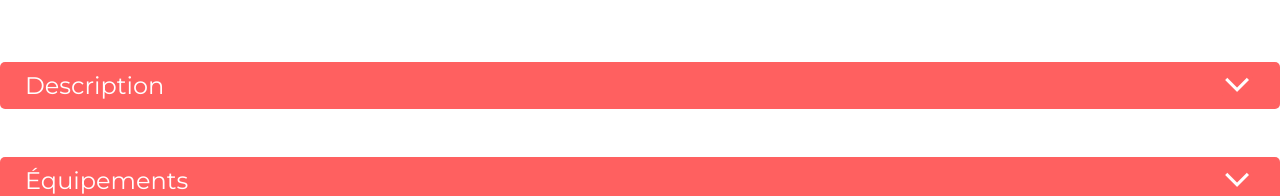
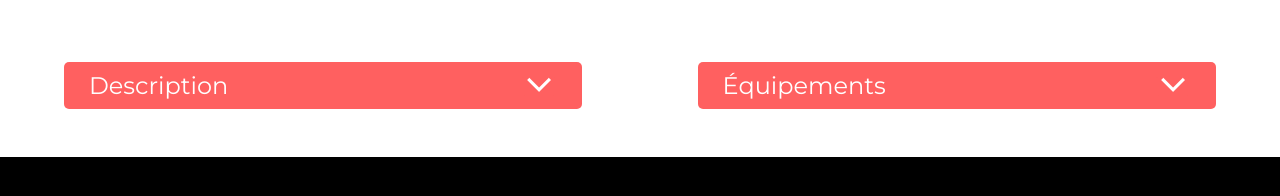
Before and after one commit to Tintgire/projet-7-OC, a React (Create React App) app: page /logement/0979876d in a window 1280 px wide. Shown: the part 617-813 px from the top of the page. Built offline with nearby package versions, Linux system fonts and the light colour scheme.

Commit message:
rajout de class pour les 2 collapse

```diff
--- a/src/pages/Logement/Logement.jsx
+++ b/src/pages/Logement/Logement.jsx
@@ -18,7 +18,7 @@ export default function Logement() {
     <div>
       <Header />
       <Carrousel />
-      <div>
+      <div className="collapse-logement">
         <Collapse title="Description" texte={foundItem.description} />
         <Collapse title="Équipements" texte={listequipments} />
       </div>
```
